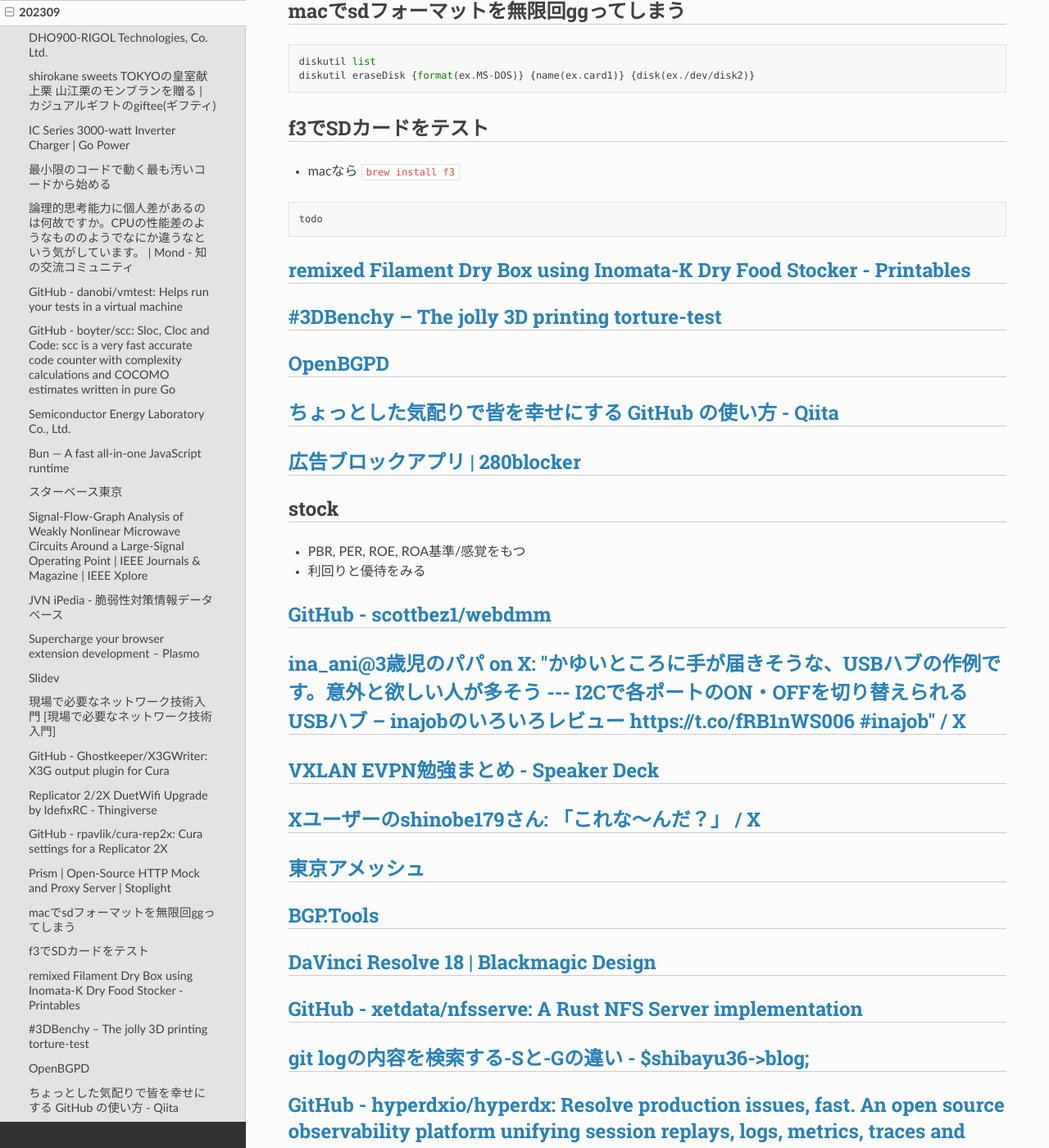
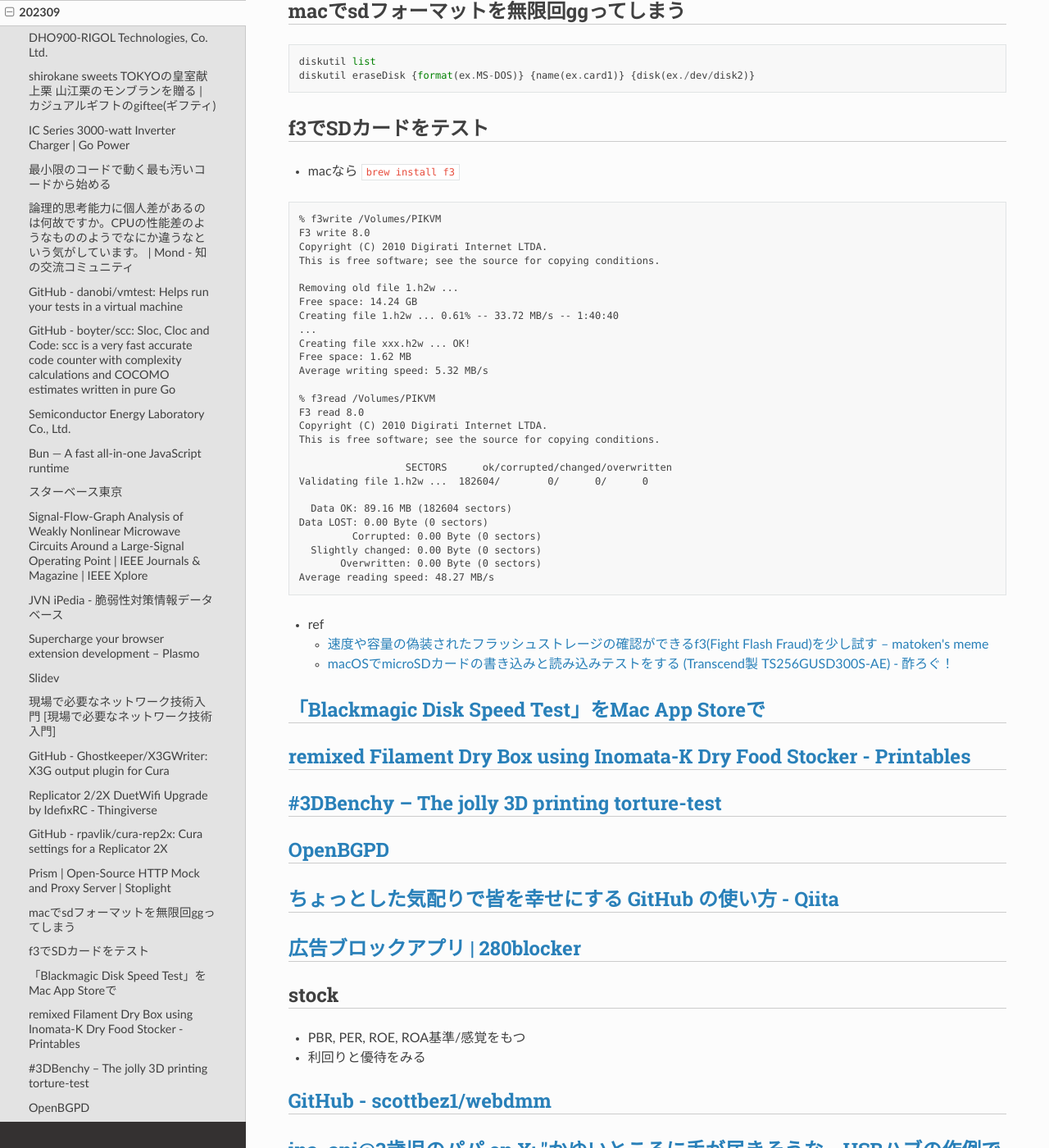
Before and after one commit to jp7fkf/JP7FKF-Warehouse, a Sphinx documentation site: the page built from source/dialy/202309.md, in a window 1280 px wide and 1400 px high, scrolled down 1754 px. Shown: the whole window at 82% size. Built offline with Sphinx 7.4.7 and the Read the Docs theme 2.0.0, drawn with Linux system fonts in a browser that asks for light colours.

Commit message:
2023-09-28 00:46:07 JST

````diff
--- a/source/dialy/202309.md
+++ b/source/dialy/202309.md
@@ -53,8 +53,39 @@ diskutil eraseDisk {format(ex.MS-DOS)} {name(ex.card1)} {disk(ex./dev/disk2)}
 ## f3でSDカードをテスト
 - macなら `brew install f3`
 ```
-todo
+% f3write /Volumes/PIKVM
+F3 write 8.0
+Copyright (C) 2010 Digirati Internet LTDA.
+This is free software; see the source for copying conditions.
+
+Removing old file 1.h2w ...
+Free space: 14.24 GB
+Creating file 1.h2w ... 0.61% -- 33.72 MB/s -- 1:40:40
+...
+Creating file xxx.h2w ... OK!
+Free space: 1.62 MB
+Average writing speed: 5.32 MB/s
+
+% f3read /Volumes/PIKVM
+F3 read 8.0
+Copyright (C) 2010 Digirati Internet LTDA.
+This is free software; see the source for copying conditions.
+
+                  SECTORS      ok/corrupted/changed/overwritten
+Validating file 1.h2w ...  182604/        0/      0/      0
+
+  Data OK: 89.16 MB (182604 sectors)
+Data LOST: 0.00 Byte (0 sectors)
+         Corrupted: 0.00 Byte (0 sectors)
+  Slightly changed: 0.00 Byte (0 sectors)
+       Overwritten: 0.00 Byte (0 sectors)
+Average reading speed: 48.27 MB/s
 ```
+- ref
+  - [速度や容量の偽装されたフラッシュストレージの確認ができるf3(Fight Flash Fraud)を少し試す – matoken's meme](https://matoken.org/blog/2019/11/18/try-f3-fight-flash-fraud-which-can-check-forged-flash-storage/)
+  - [macOSでmicroSDカードの書き込みと読み込みテストをする (Transcend製 TS256GUSD300S-AE) - 酢ろぐ！](https://blog.ch3cooh.jp/entry/2020/12/05/160400)
+
+## [「Blackmagic Disk Speed Test」をMac App Storeで](https://apps.apple.com/jp/app/blackmagic-disk-speed-test/id425264550)
 
 ## [remixed Filament Dry Box using Inomata-K Dry Food Stocker - Printables](https://www.printables.com/model/380082-remixed-filament-dry-box-using-inomata-k-dry-food-)
 
````
